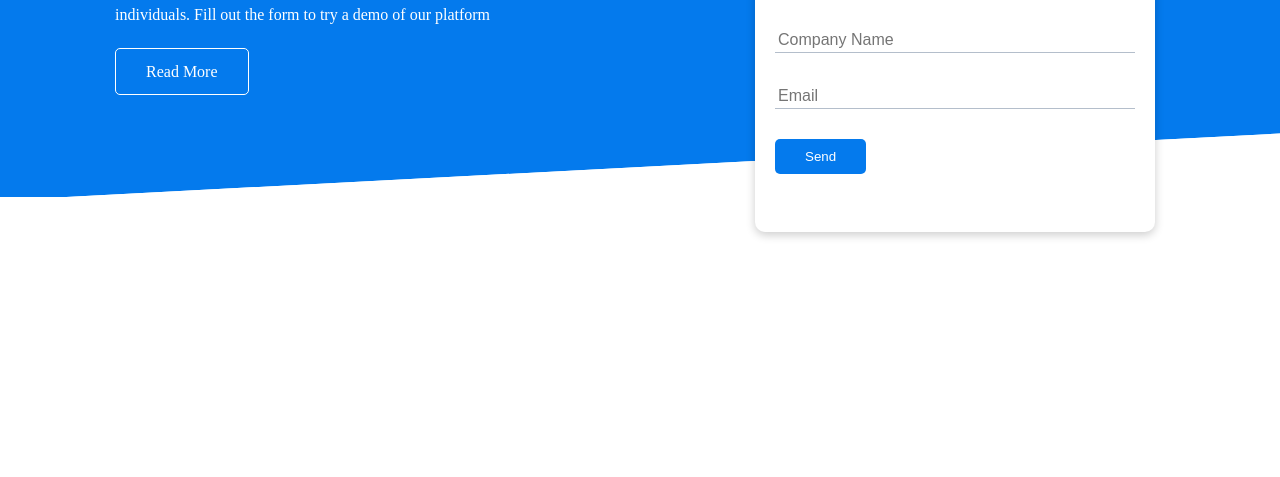
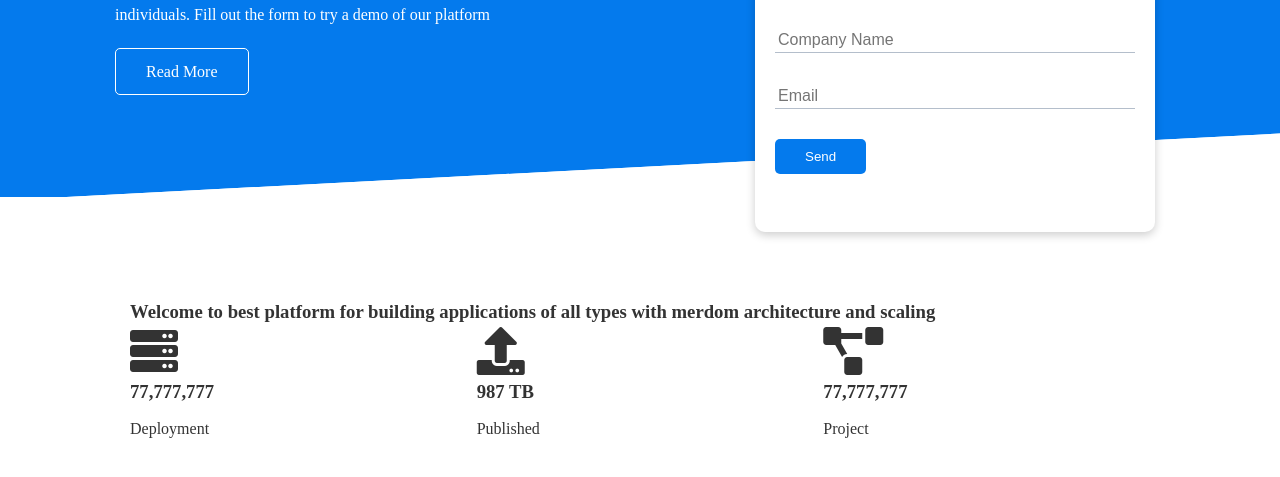
Before and after one commit to Hankscr459/-Traversy_Css_FreeCourse, a plain HTML site: page index.html in a window 1280 px wide. Shown: the part 273-750 px from the top of the page. Drawn offline with Linux system fonts and the light colour scheme.

Commit message:
Stats Section

```diff
--- a/css/styles.css
+++ b/css/styles.css
@@ -128,6 +128,11 @@ img {
     -ms-transform: skewY(-3deg);
 }
 
+/* Stats */
+.stats {
+    padding-top: 100px;
+}
+
 /* Utilities */
 .container {
     max-width: 1100px;
@@ -178,3 +183,7 @@ img {
     align-items: center;
     height: 100%;
 }
+
+.grid-3 {
+    grid-template-columns: repeat(3, 1fr);
+}
--- a/index.html
+++ b/index.html
@@ -49,5 +49,31 @@
             </div>
         </div>
     </section>
+    <!-- Status -->
+    <section class="stats">
+        <div class="container">
+            <h3 class="stats-heading text-center my-1">
+                Welcome to best platform for building applications of all
+                types with merdom architecture and scaling
+            </h3>
+            <div class="grid grid-3 text-center my-4">
+                <div>
+                    <i class="fas fa-server fa-3x"></i>
+                    <h3>77,777,777</h3>
+                    <p class="text-secondary">Deployment</p>
+                </div>
+                <div>
+                    <i class="fas fa-upload fa-3x"></i>
+                    <h3>987 TB</h3>
+                    <p class="text-secondary">Published</p>
+                </div>
+                <div>
+                    <i class="fas fa-project-diagram fa-3x"></i>
+                    <h3>77,777,777</h3>
+                    <p class="text-secondary">Project</p>
+                </div>
+            </div>
+        </div>
+    </section>
 </body>
 </html>
```
